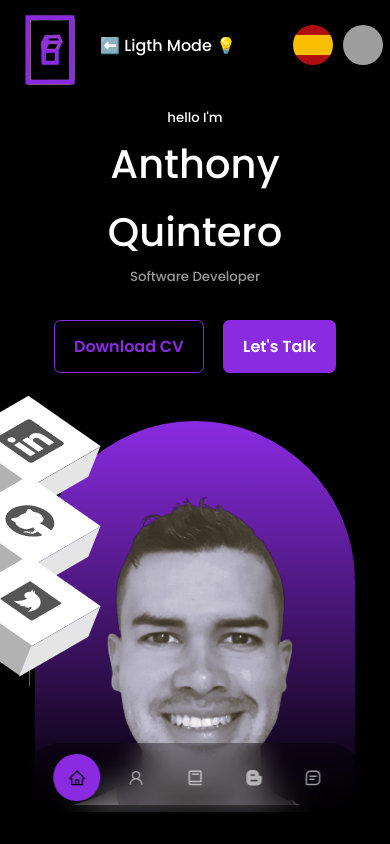
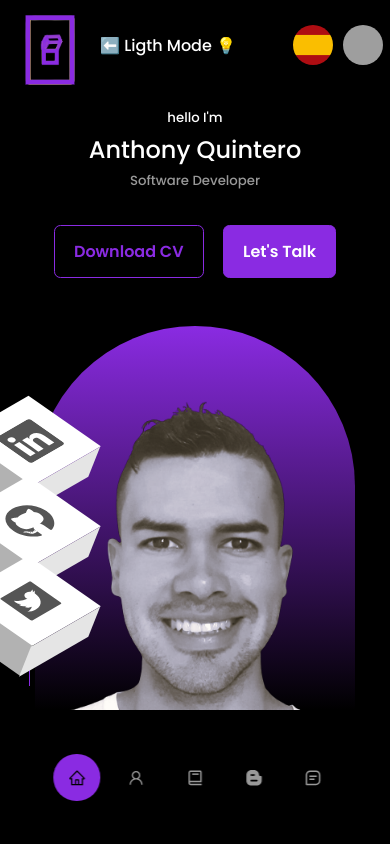
Before and after one commit to tonnyquintero/Tonnys-Portfolio, a React (Create React App) app: page / in a window 390 px wide. Shown: the top 844 px of the page. Built offline with nearby package versions, Linux system fonts and the light colour scheme; grey boxes are pictures that could not be loaded.

Commit message:
changing font size of the name

```diff
--- a/src/components/header/Header.jsx
+++ b/src/components/header/Header.jsx
@@ -20,7 +20,7 @@ const Header = () => {
       <div className={darkMode ? 'container claro' : 'container header_container'}>
 
         <h5>{t('Header.hello-world')}</h5>
-        <h1>Anthony Quintero</h1>
+        <h1 className='h1Nombre'>Anthony Quintero</h1>
         <h5 className={darkMode ? 'text-light-claro' : 'text-light'}>{t('Header.ocupation')}</h5>
         <CTA />
         <HeaderSocials />
--- a/src/components/header/header.css
+++ b/src/components/header/header.css
@@ -221,4 +221,7 @@ header {
     .cta {
         margin-top: 2rem;
     }
+    .h1Nombre {
+        font-size: 1.5rem;
+    }
 }
```
